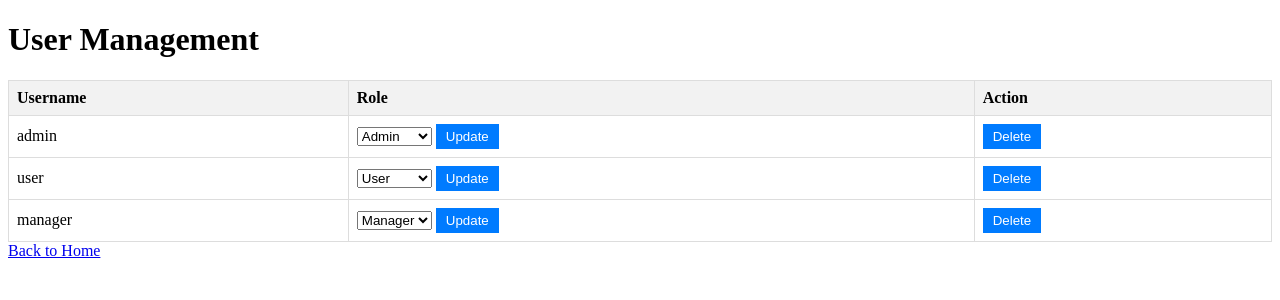
After one commit to tianamd/PLM_A5, a Flask app: page /manage_users in a window 1280 px wide. The commit adds this page. Shown: the top 300 px of the page. Run offline with Flask 3, Linux system fonts and the light colour scheme; the visitor is signed in with stand-in values (Sample User, id 1).

Commit message:
Add right managing

```diff
--- a/app.py
+++ b/app.py
@@ -363,6 +363,11 @@ def add_product():
     if auth_redirect :
         return auth_redirect
 
+    # Check user type
+    if session.get('type') not in ['admin', 'manager']:
+        flash("You do not have permission to add products.")
+        return redirect(url_for('index'))
+
     if request.method == 'POST':
         # Collect product data
         product_id = len(products) + 1
@@ -471,5 +476,106 @@ def update_quantity(product_id):
     # Redirect back to the referring page
     return redirect(request.referrer)
 
+@app.route('/product/<int:product_id>/update_price', methods=['POST'])
+def update_price(product_id):
+    """Update the retail price or cost of a product."""
+    auth_redirect = checkAuth()
+    if auth_redirect:
+        return auth_redirect
+
+    # Find the product
+    product = next((p for p in products if p['id'] == product_id), None)
+    if not product:
+        flash("Product not found.")
+        return redirect(url_for('index'))
+
+    # Determine the field to update
+    field = request.args.get('field')
+    if field not in ['retail_price', 'cost']:
+        flash("Invalid field.")
+        return redirect(request.referrer)
+
+    # Update the field
+    try:
+        new_value = float(request.form['value'])
+        product[field] = new_value
+        save_data()  # Save the updated data to JSON
+        flash(f"{field.replace('_', ' ').capitalize()} for {product['name']} updated successfully.")
+    except ValueError:
+        flash("Invalid value entered.")
+
+    # Redirect back to the referring page
+    return redirect(request.referrer)
+
+@app.route('/manage_users')
+def manage_users():
+    """Admin-only page to manage users."""
+    auth_redirect = checkAuth()
+    if auth_redirect:
+        return auth_redirect
+
+    # Ensure only admin can access this page
+    if session.get('type') != 'admin':
+        flash("You do not have permission to access this page.")
+        return redirect(url_for('index'))
+
+    # Pass users to the template
+    return render_template('manage_users.html', users=users)
+
+@app.route('/update_user_role/<username>', methods=['POST'])
+def update_user_role(username):
+    """Update the role of a user."""
+    auth_redirect = checkAuth()
+    if auth_redirect:
+        return auth_redirect
+
+    # Ensure only admin can perform this action
+    if session.get('type') != 'admin':
+        flash("You do not have permission to update user roles.")
+        return redirect(url_for('manage_users'))
+
+    # Find the user
+    user = next((u for u in users if u['username'] == username), None)
+    if not user:
+        flash("User not found.")
+        return redirect(url_for('manage_users'))
+
+    # Update the user's role
+    new_role = request.form.get('role')
+    if new_role in ['user', 'manager', 'admin']:
+        user['type'] = new_role
+        save_users()  # Save updated users to the JSON file
+        flash(f"Role for {username} updated to {new_role}.")
+    else:
+        flash("Invalid role selected.")
+
+    return redirect(url_for('manage_users'))
+
+@app.route('/delete_user/<username>', methods=['POST'])
+def delete_user(username):
+    """Delete a user."""
+    auth_redirect = checkAuth()
+    if auth_redirect:
+        return auth_redirect
+
+    # Ensure only admin can perform this action
+    if session.get('type') != 'admin':
+        flash("You do not have permission to delete users.")
+        return redirect(url_for('manage_users'))
+
+    # Ensure the admin cannot delete themselves
+    if username == session.get('username'):
+        flash("You cannot delete yourself.")
+        return redirect(url_for('manage_users'))
+
+    # Remove the user from the list
+    global users
+    users = [u for u in users if u['username'] != username]
+    save_users()  # Save updated users to the JSON file
+    flash(f"User {username} deleted successfully.")
+
+    return redirect(url_for('manage_users'))
+
+
 if __name__ == '__main__':
     app.run(debug=True)
--- a/data/users.json
+++ b/data/users.json
@@ -5,8 +5,13 @@
         "type": "admin"
     },
     {
-        "username": "tiana",
-        "password": "$pbkdf2-sha256$29000$5XxvTen9P8f4/19LaW0NIQ$ucgaqyDyTNAUkTVlIttEtR885rw.4NnpCkQJSJ6iiKk",
+        "username": "user",
+        "password": "$pbkdf2-sha256$29000$3htjDOGcs1bqXSvFOOccIw$/PM1Zl0dUgmB0A32qyLi0gFzfYW3awBFGX5IQA7Qk8k",
         "type": "user"
+    },
+    {
+        "username": "manager",
+        "password": "$pbkdf2-sha256$29000$bi3lfK81JsR4j/HeuzcGQA$smj.5PUqHd2TeoxHZVJxtaai/MLyrKPjXnjnv/QQBG8",
+        "type": "manager"
     }
 ]
--- /dev/null
+++ b/templates/manage_users.html
@@ -0,0 +1,71 @@
+<!DOCTYPE html>
+<html lang="en">
+<head>
+    <meta charset="UTF-8">
+    <meta name="viewport" content="width=device-width, initial-scale=1.0">
+    <title>User Management</title>
+    <style>
+        table {
+            width: 100%;
+            border-collapse: collapse;
+        }
+        th, td {
+            border: 1px solid #ddd;
+            padding: 8px;
+            text-align: left;
+        }
+        th {
+            background-color: #f2f2f2;
+        }
+        .btn-update {
+            padding: 5px 10px;
+            background-color: #007bff;
+            color: white;
+            border: none;
+            cursor: pointer;
+        }
+        .btn-update:hover {
+            background-color: #0056b3;
+        }
+    </style>
+</head>
+<body>
+    <h1>User Management</h1>
+    <table>
+        <thead>
+            <tr>
+                <th>Username</th>
+                <th>Role</th>
+                <th>Action</th>
+            </tr>
+        </thead>
+        <tbody>
+            {% for user in users %}
+            <tr>
+                <td>{{ user.username }}</td>
+                <td>
+                    <form method="POST" action="{{ url_for('update_user_role', username=user.username) }}">
+                        <select name="role">
+                            <option value="user" {% if user.type == 'user' %}selected{% endif %}>User</option>
+                            <option value="manager" {% if user.type == 'manager' %}selected{% endif %}>Manager</option>
+                            <option value="admin" {% if user.type == 'admin' %}selected{% endif %}>Admin</option>
+                        </select>
+                        <button type="submit" class="btn-update">Update</button>
+                    </form>
+                </td>
+                <td>
+                    {% if user.username != session.get('username') %}
+                    <form method="POST" action="{{ url_for('delete_user', username=user.username) }}">
+                        <button type="submit" class="btn-update" onclick="return confirm('Are you sure you want to delete this user?');">Delete</button>
+                    </form>
+                    {% else %}
+                    <span>Cannot delete self</span>
+                    {% endif %}
+                </td>
+            </tr>
+            {% endfor %}
+        </tbody>
+    </table>
+    <a href="{{ url_for('index') }}">Back to Home</a>
+</body>
+</html>
```
Also changed, not shown: templates/index.html (+30 -2 lines), templates/product_detail.html (+19 -2 lines).
